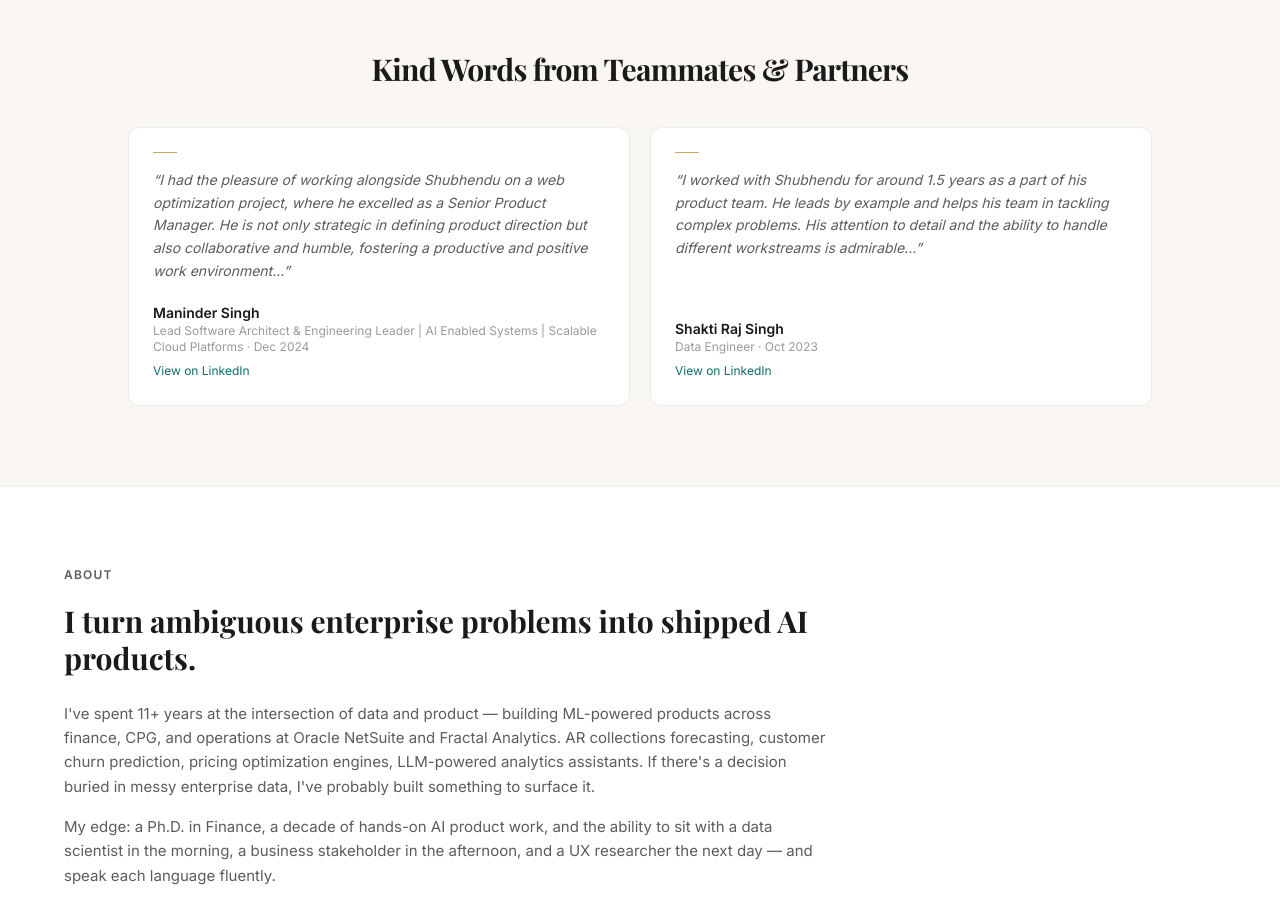
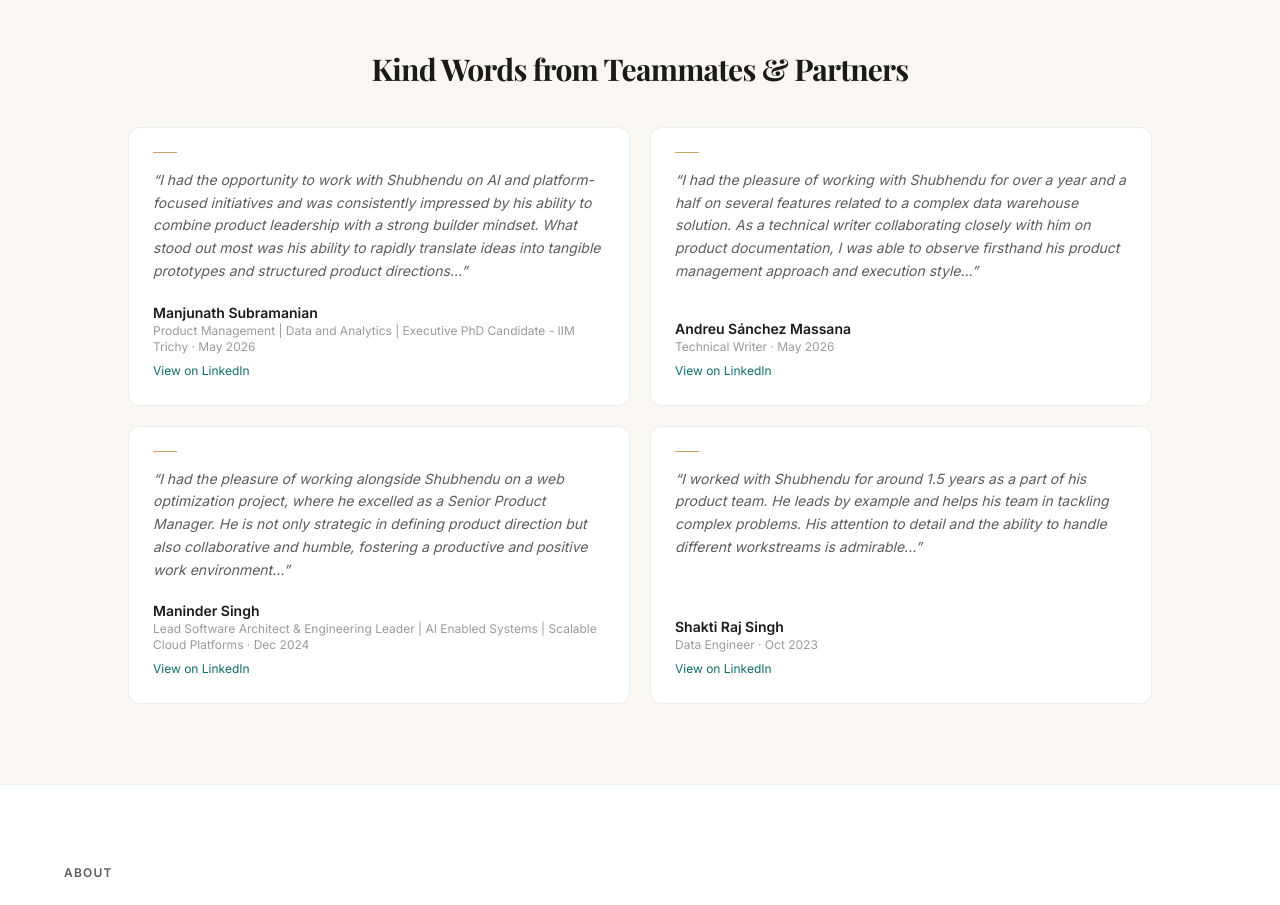
Before and after one commit to Shubhendu123/Shubhendu_Portfolio, a Next.js app in the folder portfolio-site/: page / in a window 1280 px wide. Shown: the part 2960-3865 px from the top of the page. Built offline with nearby package versions, Linux system fonts and the light colour scheme; no server answers.

Commit message:
Add Manjunath and Andreu LinkedIn recommendations to testimonials
Co-Authored-By: Claude Opus 4.7 (1M context) <noreply@anthropic.com>

```diff
--- a/portfolio-site/src/data/testimonials.ts
+++ b/portfolio-site/src/data/testimonials.ts
@@ -11,6 +11,23 @@ const recommendationsUrl =
   "https://www.linkedin.com/in/shubhendu-vimal/details/recommendations/";
 
 export const testimonials: Testimonial[] = [
+  {
+    quote:
+      "I had the opportunity to work with Shubhendu on AI and platform-focused initiatives and was consistently impressed by his ability to combine product leadership with a strong builder mindset. What stood out most was his ability to rapidly translate ideas into tangible prototypes and structured product directions...",
+    name: "Manjunath Subramanian",
+    title:
+      "Product Management | Data and Analytics | Executive PhD Candidate - IIM Trichy",
+    date: "May 2026",
+    linkedinUrl: recommendationsUrl,
+  },
+  {
+    quote:
+      "I had the pleasure of working with Shubhendu for over a year and a half on several features related to a complex data warehouse solution. As a technical writer collaborating closely with him on product documentation, I was able to observe firsthand his product management approach and execution style...",
+    name: "Andreu Sánchez Massana",
+    title: "Technical Writer",
+    date: "May 2026",
+    linkedinUrl: recommendationsUrl,
+  },
   {
     quote:
       "I had the pleasure of working alongside Shubhendu on a web optimization project, where he excelled as a Senior Product Manager. He is not only strategic in defining product direction but also collaborative and humble, fostering a productive and positive work environment...",
```
